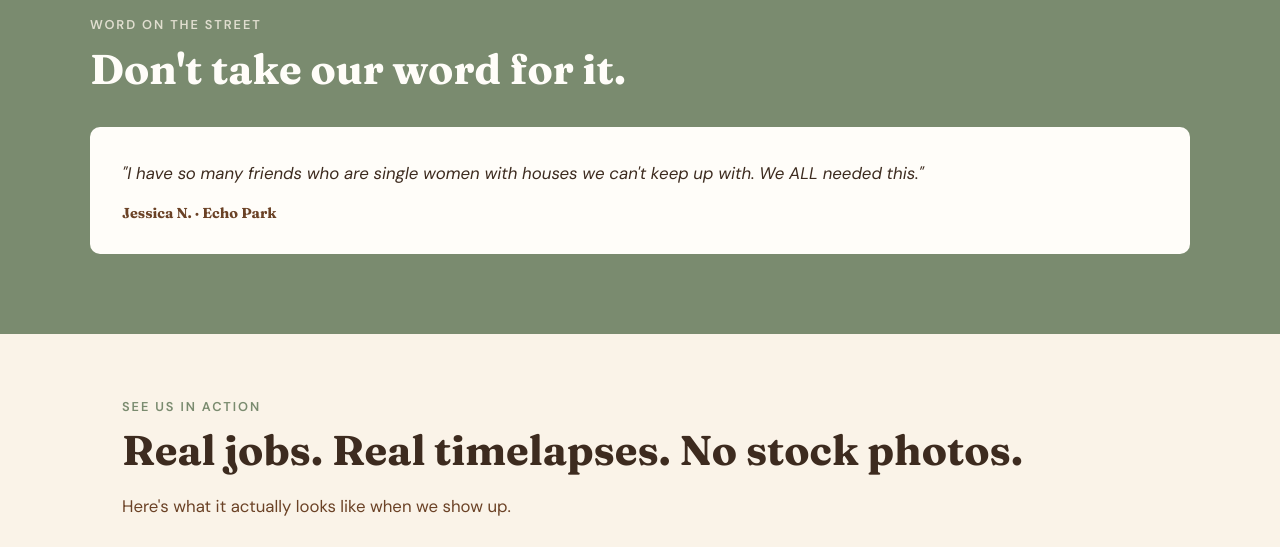
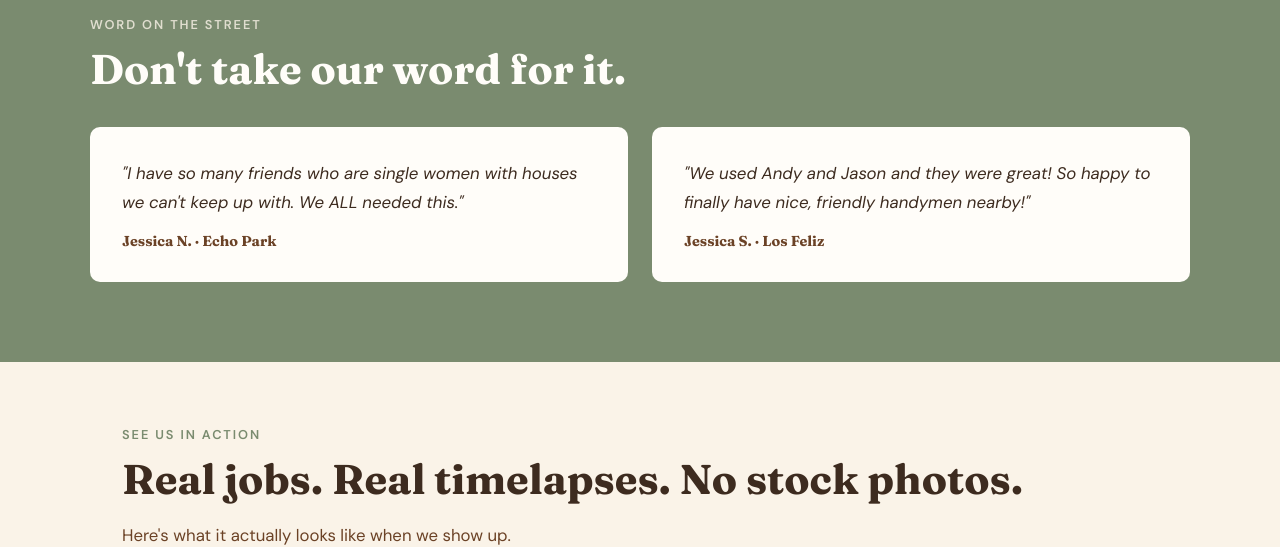
Before and after one commit to jason-hoenich/the-dad-squad, a plain HTML site: page index.html in a window 1280 px wide. Shown: the part 4720-5267 px from the top of the page. Drawn offline with Linux system fonts and the light colour scheme.

Commit message:
Add Jessica S. testimonial
Co-Authored-By: Claude Opus 5.5 <noreply@anthropic.com>
Claude-Session: https://claude.ai/code/session_012SmfQKLQV7DyoPqnty3iAV

```diff
--- a/index.html
+++ b/index.html
@@ -1321,6 +1321,10 @@
         <blockquote>"I have so many friends who are single women with houses we can't keep up with. We ALL needed this."</blockquote>
         <div class="attribution">Jessica N. &middot; Echo Park</div>
       </div>
+      <div class="testimonial-card">
+        <blockquote>"We used Andy and Jason and they were great! So happy to finally have nice, friendly handymen nearby!"</blockquote>
+        <div class="attribution">Jessica S. &middot; Los Feliz</div>
+      </div>
     </div>
   </div>
 </section>
```
